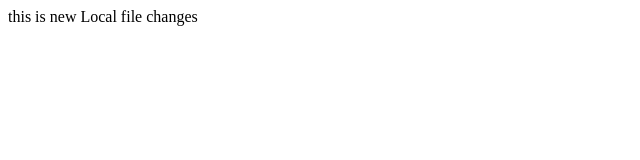
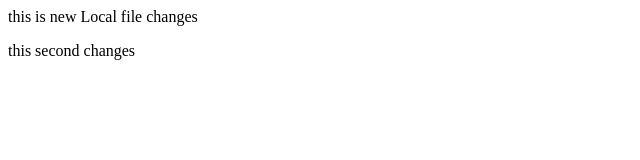
Before and after one commit to Dinesh244ca013/LocalRepp, a plain HTML site: page index.html in a window 1280 px wide. Shown: the whole page, without its empty margins (0-640 px from the left). Drawn offline with Linux system fonts and the light colour scheme.

Commit message:
day2 change

```diff
--- a/index.html
+++ b/index.html
@@ -1 +1,2 @@
 <p>this is new Local file changes</p>
+<p>this second changes</p>
```
